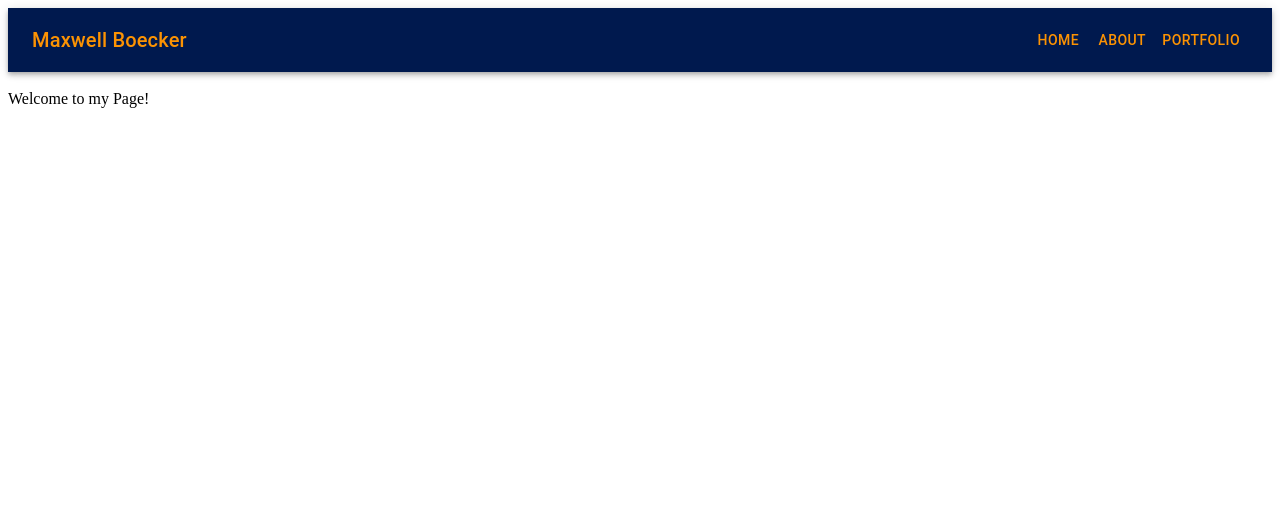
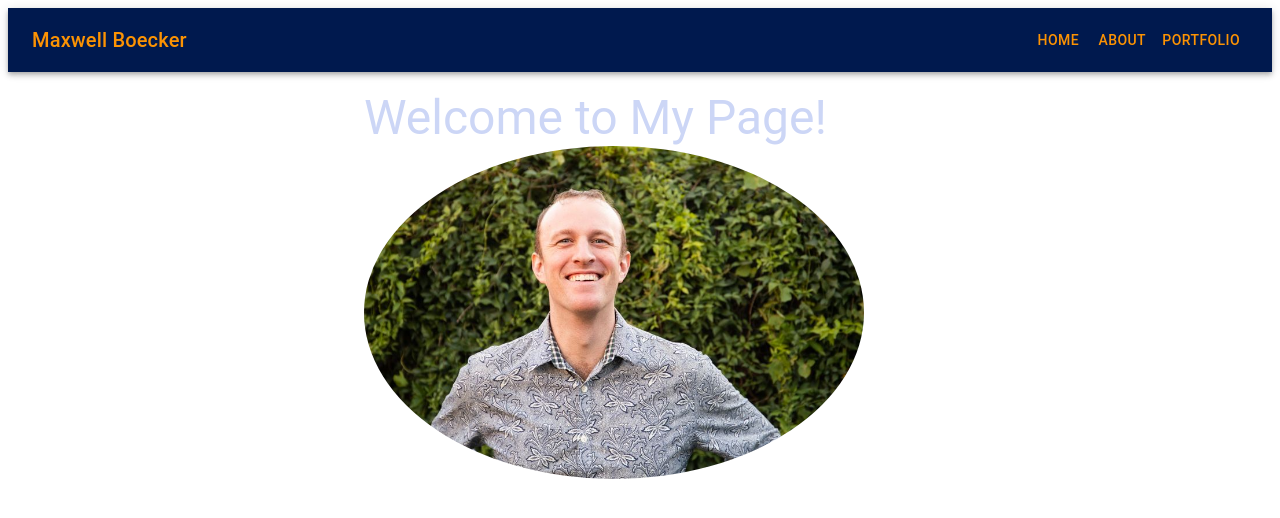
Before and after one commit to MaxwellBoecker/personal-webpage, a React app: page / in a window 1280 px wide. Shown: the top 518 px of the page. Built offline with nearby package versions, Linux system fonts and the light colour scheme; the HTML template or start-up script is replaced by a standard one.

Commit message:
(feat) displayed and modified image on home page

```diff
--- a/src/Home.jsx
+++ b/src/Home.jsx
@@ -1,12 +1,31 @@
+import { Typography, Container } from '@material-ui/core';
+import { borderRadius } from '@material-ui/system'
 import React, { useState } from 'react';
+import headshot from './headshot.jpeg'
 
 function Portfolio(){
-  // Declare a new state variable, which we'll call "count"
-  const [count, setCount] = useState(0);
 
   return (
     <div>
-      Welcome to my Page!
+      <Container maxWidth="sm">
+        <Typography
+        variant="h3"
+        style={{color: "#ccd6f6"}}
+        >
+        Welcome to My Page!
+
+        </Typography>
+        <img src={headshot}
+        alt="Headshot"
+        style={{
+          borderRadius: '50%',
+          maxWidth: '500px',
+          maxHeight: '500px'
+
+        }}
+        />
+
+      </Container>
     </div>
   );
 }
```
